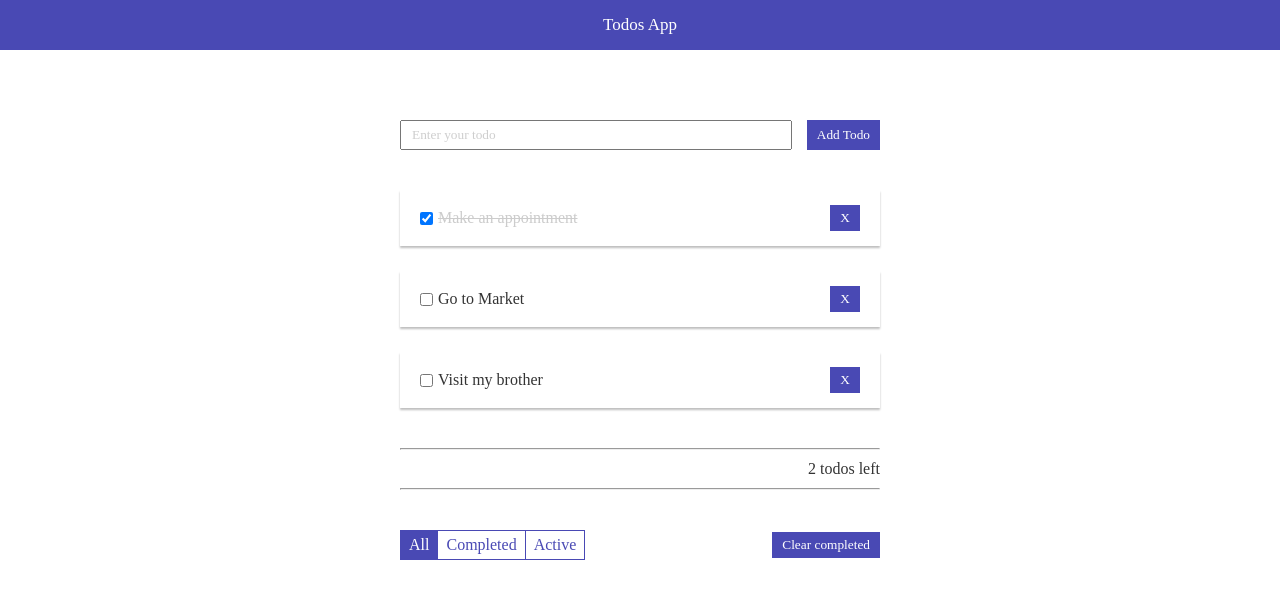
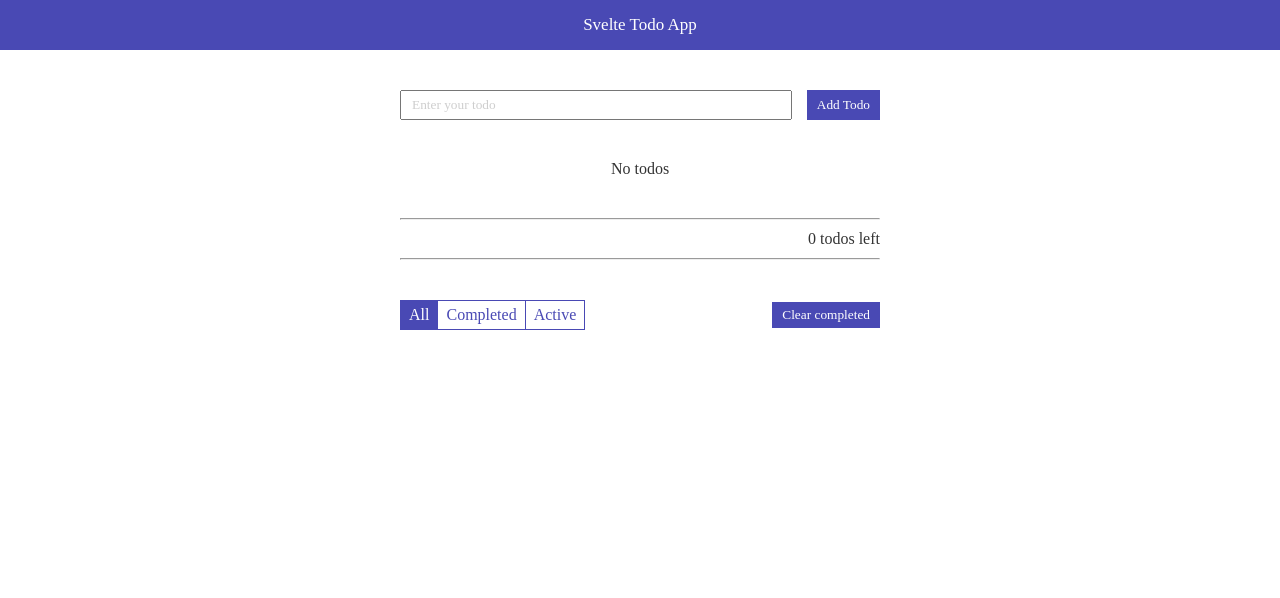
Before and after one commit to sylvain12/svelte-todo, a Svelte app: page / in a window 1280 px wide. Shown: the top 598 px of the page. Built offline with nearby package versions, Linux system fonts and the light colour scheme.

Commit message:
Implement local storage for data persistence

```diff
--- a/public/global.css
+++ b/public/global.css
@@ -15,8 +15,8 @@ body {
   box-sizing: border-box;
   font-size: 1.6rem;
   font-weight: 400;
-  font-family: 'Recursive Sans Csl b030st';
-  padding-top: 8rem;
+  font-family: 'Recursive Mono Csl b030st';
+  padding-top: 5rem;
   padding-bottom: 4rem;
 }
 
--- a/public/index.html
+++ b/public/index.html
@@ -4,7 +4,7 @@
 	<meta charset='utf-8'>
 	<meta name='viewport' content='width=device-width,initial-scale=1'>
 
-	<title>Svelte app</title>
+	<title>Svelte Todo App</title>
 
 	<link rel='icon' type='image/png' href='/favicon.png'>
 	<link rel='stylesheet' href='/global.css'>
--- a/src/App.svelte
+++ b/src/App.svelte
@@ -4,6 +4,7 @@
   import AddTodo from './components/AddTodo.svelte';
   import Button from './components/Button.svelte';
   import {beforeUpdate, onMount} from 'svelte';
+  import {LS} from './utils.js';
 
   let title;
   let checkAll = false;
@@ -11,23 +12,10 @@
   $: filterShowTodo = []
   $: countActiveTodos = 0;
 
-  let todos = [
-    {
-      id:0,
-      title: "Make an appointment",
-      completed: true,
-    },
-    {
-      id:1,
-      title: "Go to Market",
-      completed: false,
-    },
-    {
-      id:2,
-      title: "Visit my brother",
-      completed: false,
-    },
-  ];
+
+  let todos = [];
+
+  const ls =  new LS('todos',todos);
 
   $: todosLength = todos.length;
   /* Functions */
@@ -45,28 +33,33 @@
       completed: false,
     }
     todos = [...todos, newTodo];
+    ls.saveToLS(newTodo);
     clearTitle();
     }
 
   }
 
   const handleRemoveTodo = (e) => {
-    const title = e.detail.title;
-    todos = todos.filter(todo => todo.title !== title);
+    const todo = e.detail;
+    todos = todos.filter(t => t.id !== todo.id);
+    ls.removeFromLS(todo)
   }
 
   const handleTodoState = (e) => {
-    const id = e.detail.id;
+    const t = e.detail;
     todos = todos.map(todo => {
-      if(todo.id === id) {
+      if(todo.id === t.id) {
         todo.completed = !todo.completed;
       }
       return todo
     })
+
+    ls.editStateFromLs(t);
   }
 
   const handleClearTodos = () => {
     todos = todos.filter(todo => !todo.completed);
+    ls.removeCompletedTodoFromLS();
   }
   /*
   const handleCheckUncheckAll = () => {
@@ -86,6 +79,13 @@
   */
 
   /* Funcions for lifecycle*/
+
+  onMount(() => {
+
+    todos = ls.getFromLS();
+    console.log(todos);
+  });
+
   beforeUpdate(() => {
     if(showedTodo == 'active') {
       filterShowTodo = todos.filter(todo => !todo.completed)
--- a/src/components/AddTodo.svelte
+++ b/src/components/AddTodo.svelte
@@ -22,7 +22,7 @@
     flex: 1;
     margin-right: 1.5rem;
     padding: 0.5rem 1rem;
-    font-family: 'Recursive Sans Csl b030st';
+    font-family: 'Recursive Mono Csl b030st';
   }
 
   ::placeholder {
--- a/src/components/Button.svelte
+++ b/src/components/Button.svelte
@@ -12,7 +12,7 @@
         color: #fff;
         border: none;
         padding: .5rem 1rem;
-        font-family: "Recursive Sans Csl b030st";
+        font-family: "Recursive Mono Csl b030st";
         cursor: pointer;
     }
 </style>
--- a/src/components/NavBar.svelte
+++ b/src/components/NavBar.svelte
@@ -1,6 +1,6 @@
 <nav class="nav">
   <div class="nav__brand">
-    Todos App
+  Svelte Todo App
   </div>
   <!-- <ul class="nav__items">
     <li class="nav_item"><a href="" class="nav__link"></a></li>
--- /dev/null
+++ b/src/utils.js
@@ -0,0 +1,57 @@
+// Local storage
+
+export class LS {
+  constructor(key, items) {
+    this.key = key;
+    this.items = items;
+  }
+  checkIfInLS() {
+    return localStorage.getItem(this.key) ? true : false;
+  }
+
+  getFromLS() {
+    if (localStorage.getItem(this.key)) {
+      return JSON.parse(localStorage.getItem(this.key));
+    }
+    return [];
+  }
+
+  saveToLS(todo) {
+    let content = [];
+    if (this.checkIfInLS()) {
+      content = this.getFromLS(this.key);
+      console.log(content);
+    }
+    content.push(todo);
+    localStorage.setItem(this.key, JSON.stringify(content));
+  }
+
+  removeFromLS(todo) {
+    if (this.checkIfInLS()) {
+      let todos = this.getFromLS(this.key);
+      todos = todos.filter(t => t.id !== todo.id);
+      localStorage.setItem(this.key, JSON.stringify(todos));
+    }
+  }
+
+  removeCompletedTodoFromLS() {
+    if (this.checkIfInLS()) {
+      let todos = this.getFromLS(this.key);
+      todos = todos.filter(t => !t.completed);
+      localStorage.setItem(this.key, JSON.stringify(todos));
+    }
+  }
+
+  editStateFromLs(todo) {
+    if (this.checkIfInLS()) {
+      let todos = this.getFromLS(this.key);
+      todos = todos.map(t => {
+        if (t.id === todo.id) {
+          t.completed = !t.completed;
+        }
+        return t;
+      });
+      localStorage.setItem(this.key, JSON.stringify(todos));
+    }
+  }
+}
```
